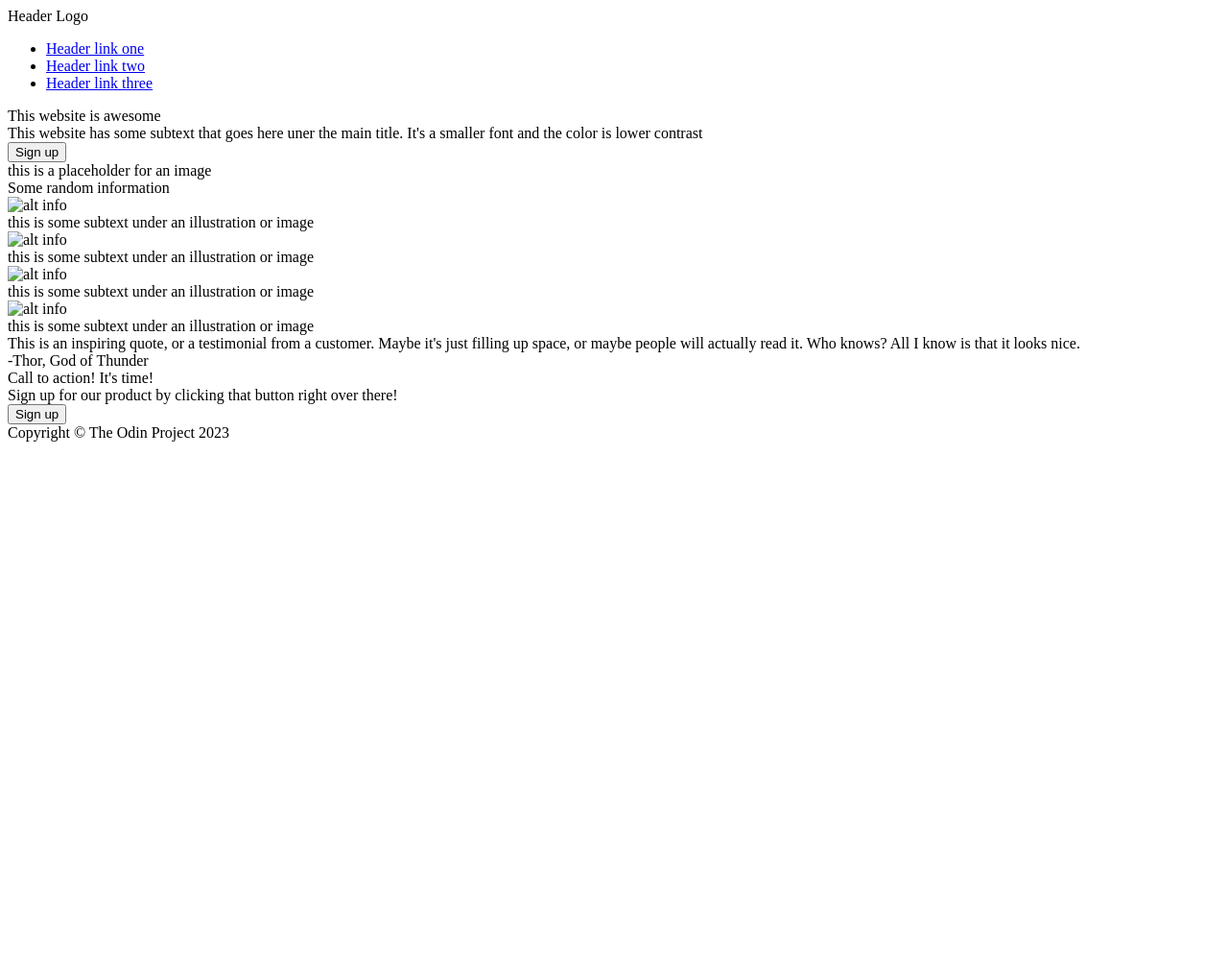
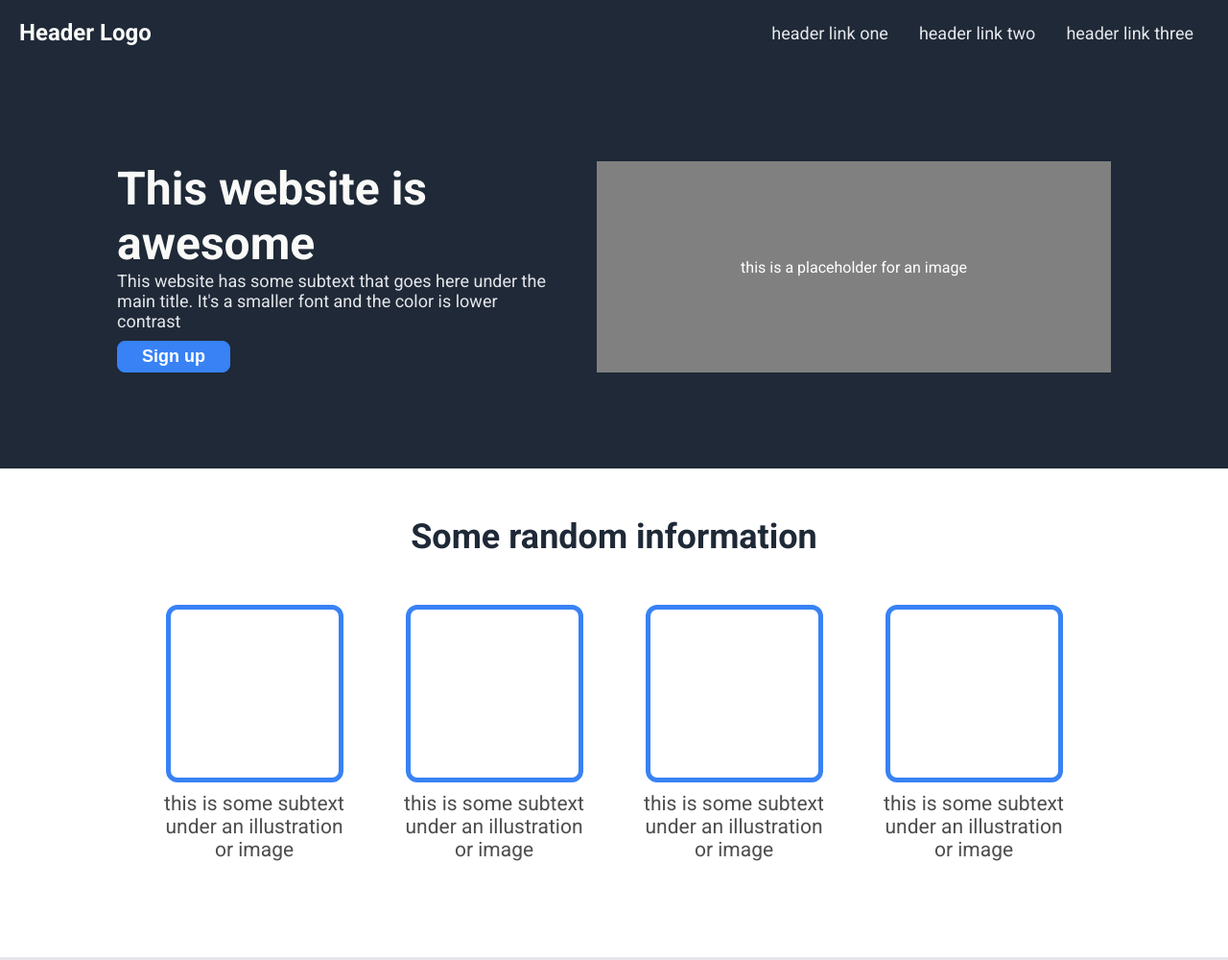
Before and after one commit to davidguy3237/top-landing-page, a plain HTML site: page index.html in a window 1280 px wide. Shown: the top 1000 px of the page at 96% size. Before the commit the page ends 800 px from the top, so only its background shows below. Drawn offline with Linux system fonts and the light colour scheme.

Commit message:
Create basic css layout for landing page

```diff
--- a/index.html
+++ b/index.html
@@ -12,48 +12,60 @@
     <div class="header">
       <div class="header-logo">Header Logo</div>
       <ul>
-        <li><a href="#">Header link one</a></li>
-        <li><a href="#">Header link two</a></li>
-        <li><a href="#">Header link three</a></li>
+        <li><a href="#">header link one</a></li>
+        <li><a href="#">header link two</a></li>
+        <li><a href="#">header link three</a></li>
       </ul>
     </div>
 
     <div class="main-title-section">
+      <div class="left-side">
         <div class="main-title">This website is awesome</div>
-      <div class="subtitle">This website has some subtext that goes here uner the main title. It's a smaller font and the color is lower contrast</div>
-      <button>Sign up</button>
-      <div class="placeholder">this is a placeholder for an image</div>
+        <div class="subtitle">This website has some subtext that goes here under the main title. It's a smaller font and the color is lower contrast</div>
+        <button class="top-button">Sign up</button>
+      </div>
+      <div class="image-placeholder">this is a placeholder for an image</div>
     </div>
 
     <div class="random-info-section">
       <div class="random-info">Some random information</div>
+      <div class="container">
         <div class="image-and-subtext">
-        <img src="#" alt="alt info">
+          <!-- <img src="#" alt="alt info"> -->
+          <div class="image-box"></div>
           <div class="subtext">this is some subtext under an illustration or image</div>
         </div>
         <div class="image-and-subtext">
-        <img src="#" alt="alt info">
+          <!-- <img src="#" alt="alt info"> -->
+          <div class="image-box"></div>
           <div class="subtext">this is some subtext under an illustration or image</div>
         </div>
         <div class="image-and-subtext">
-        <img src="#" alt="alt info">
+          <!-- <img src="#" alt="alt info"> -->
+          <div class="image-box"></div>
           <div class="subtext">this is some subtext under an illustration or image</div>
         </div>
         <div class="image-and-subtext">
-        <img src="#" alt="alt info">
+          <!-- <img src="#" alt="alt info"> -->
+          <div class="image-box"></div>
           <div class="subtext">this is some subtext under an illustration or image</div>
+        </div>
       </div>
     </div>
 
     <div class="quote-section">
-      <div class="quote">This is an inspiring quote, or a testimonial from a customer. Maybe it's just filling up space, or maybe people will actually read it. Who knows? All I know is that it looks nice.</div>
+      <div class="quote"><em> This is an inspiring quote, or a testimonial from a customer. Maybe it's just filling up space, or maybe people will actually read it. Who knows? All I know is that it looks nice.</em></div>
       <div class="author">-Thor, God of Thunder</div>
     </div>
 
     <div class="sign-up-section">
-      <div>Call to action! It's time!</div>
-      <div>Sign up for our product by clicking that button right over there!</div>
-      <button>Sign up</button>
+      <div class="sign-up-container">
+        <div class="sign-up-left">
+          <div class="call-to-action">Call to action! It's time!</div>
+          <div class="sign-up">Sign up for our product by clicking that button right over there!</div>
+        </div>
+        <button class="bottom-button">Sign up</button>
+      </div>
     </div>
 
     <div class="footer">
--- a/styles.css
+++ b/styles.css
@@ -0,0 +1,190 @@
+@import url('https://fonts.googleapis.com/css2?family=Roboto:wght@400;700&display=swap');
+
+body {
+  font-family: Roboto, sans-serif;
+  margin: 0;
+  min-height: 100vh;
+  display: flex;
+  flex-direction: column;
+}
+
+.header {
+  background-color: #1F2937;
+  display: flex;
+  justify-content: space-between;
+  align-items: center;
+  padding: 20px;
+}
+
+.header-logo {
+  font-size: 24px;
+  color: #F9FAF8;
+  font-weight: bold;
+}
+
+ul {
+  display: flex;
+  list-style: none;
+  margin: 0;
+  padding: 0;
+}
+
+a {
+  font-size: 18px;
+  color: #E5E7EB;
+  padding: 16px;
+  text-decoration: none;
+}
+
+.main-title-section {
+  background-color: #1F2937;
+  display: flex;
+  justify-content: center;
+  padding: 100px;
+  gap: 50px;
+}
+
+.left-side {
+  width: 450px;
+  flex-shrink: 0;
+}
+
+.main-title {
+  font-size: 48px;
+  font-weight: 1000;
+  color: #F9FAF8;
+}
+
+.subtitle {
+  font-size: 18px;
+  color: #E5E7EB;
+}
+
+button {
+  padding: 8px 16px;
+  border-radius: 8px;
+  background: #3882F6;
+  color: white;
+  font-weight: 700;
+  font-size: 18px;
+  border: 1px solid #3882F6;
+  padding: 5px 25px;
+}
+
+button.top-button {
+  margin-top: 10px;
+}
+
+.image-placeholder {
+  display: flex;
+  justify-content: center;
+  align-items: center;
+  background-color: gray;
+  color: white;
+  padding: 100px 150px;
+}
+
+.random-info-section {
+  display: flex;
+  flex-direction: column;
+  justify-content: center;
+  align-items: center;
+
+}
+
+.random-info {
+  font-size: 36px;
+  font-weight: 1000;
+  color: #1F2937;
+  display: flex;
+  justify-content: center;
+  padding: 50px;
+}
+.container {
+  display: flex;
+  justify-content: space-around;
+  align-items: center;
+  width: 1000px;
+  padding-bottom: 100px;
+}
+
+.image-box {
+  border: 5px solid #3882F6;
+  height: 175px;
+  width: 175px;
+  flex-shrink: 0;
+  border-radius: 12px;
+}
+.image-and-subtext {
+  display: flex;
+  flex-direction: column;
+  text-align: center;
+  color: rgb(78, 76, 76);
+  width: 200px;
+  flex-wrap: wrap;
+  justify-content: center;
+  align-items: center;
+  font-size: 21px;
+}
+
+.subtext {
+  padding-top: 10px;
+}
+
+.quote-section {
+  background-color: #E5E7EB;
+  display: flex;
+  flex-wrap: wrap;
+  padding: 100px;
+  flex-direction: column;
+  justify-content: center;
+}
+
+.quote {
+  font-size: 36px;
+  color: #1F2937;
+  width:1000px;
+}
+
+.author {
+  display: flex;
+  justify-content: flex-end;
+  font-weight: bold;
+  font-size: 24px;
+}
+
+.sign-up-section {
+  display: flex;
+  justify-content: center;
+
+}
+
+.sign-up-container {
+  background-color: #3882F6;
+  color: white;
+  display: flex;
+  padding: 50px;
+  justify-content: space-between;
+  align-items: center;
+  width: 1000px;
+  margin: 50px;
+  border-radius: 10px;
+}
+
+.sign-up-left {
+  display: flex;
+  flex-direction: column;
+}
+
+.bottom-button {
+  border: 2px solid white;
+}
+
+.footer {
+  background-color: #1F2937;
+  display: flex;
+  justify-content: center;
+  align-items: center;
+  color: #E5E7EB;
+  padding: 40px;
+}
```
Lines whose indentation alone changed are shown as unchanged.
